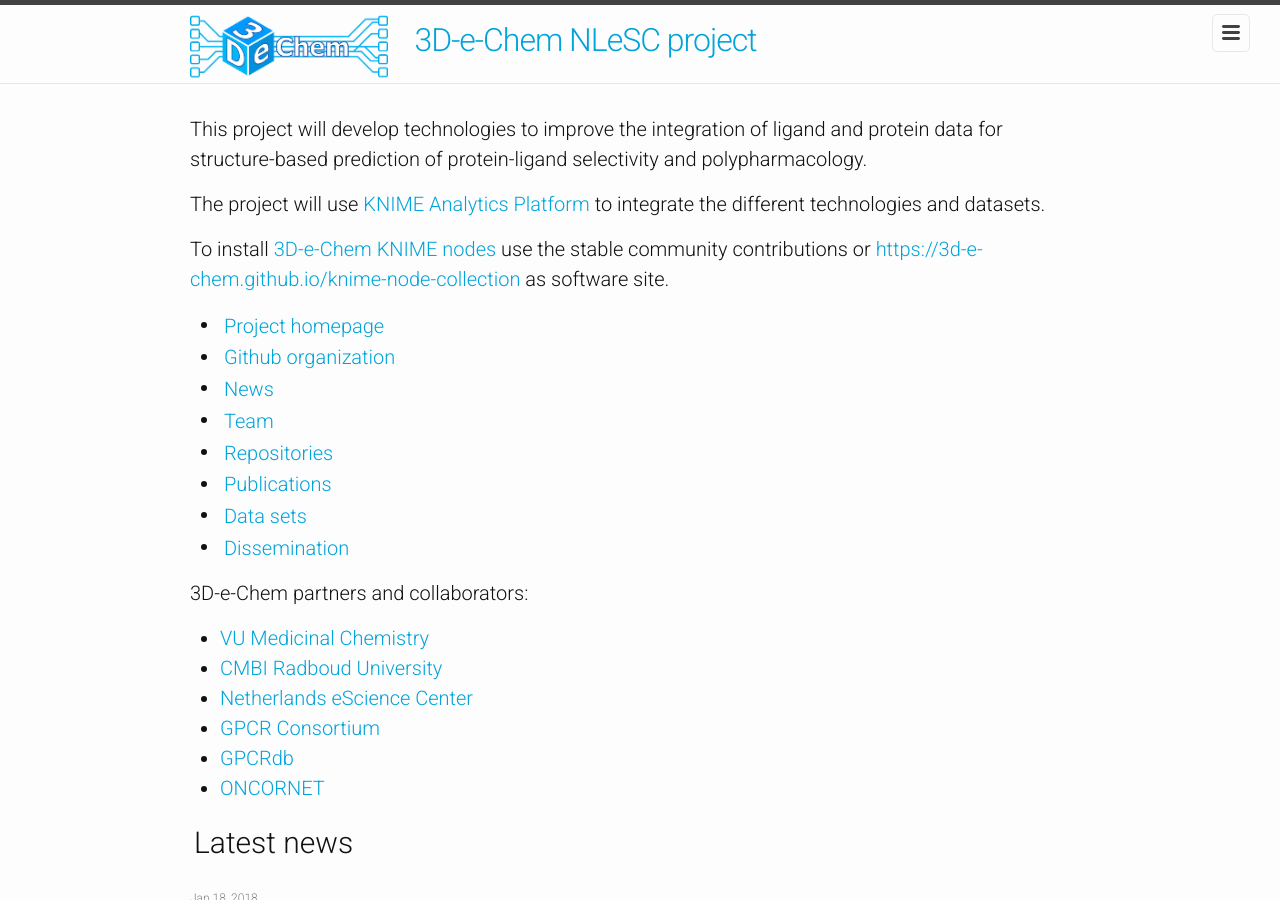
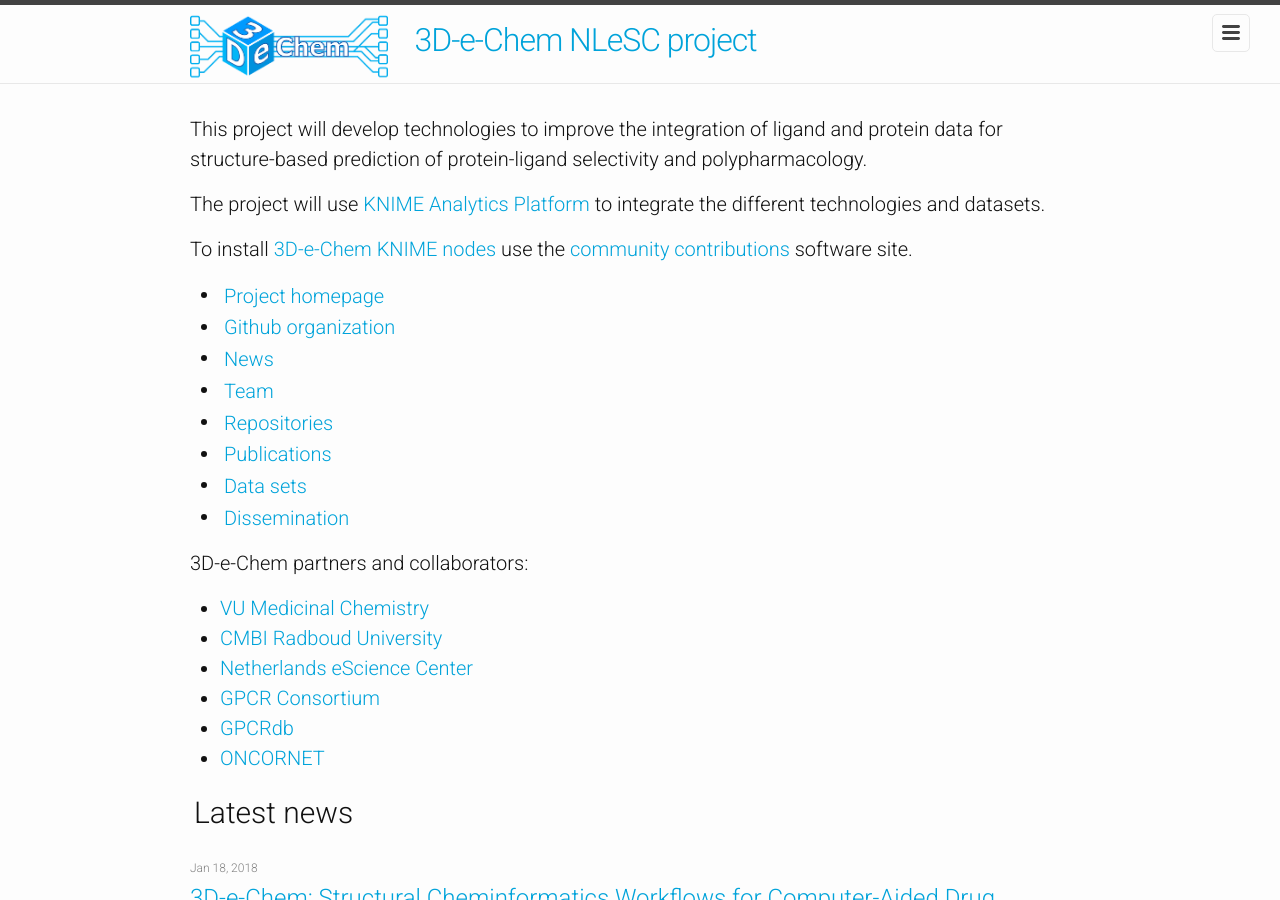
Before and after one commit to 3D-e-Chem/3D-e-Chem.github.io, a Jekyll site: the page built from index.html, in a window 1280 px wide and 900 px high. Built offline with Jekyll 4.4.1, drawn with Linux system fonts in a browser that asks for light colours; a style sheet for code colours, icons or effects is not loaded.

Commit message:
Only point to community contributions

```diff
--- a/index.html
+++ b/index.html
@@ -8,9 +8,9 @@
     <a href="http://www.knime.org">KNIME Analytics Platform</a> to integrate the different technologies and datasets.</p>
 
 <p>To install
-    <a href="https://www.knime.com/3d-e-chem-nodes-for-knime">3D-e-Chem KNIME nodes</a> use the stable community contributions or
-    <a href="/knime-node-collection">https://3d-e-chem.github.io/knime-node-collection</a> as software site.</p>
-
+    <a href="https://www.knime.com/3d-e-chem-nodes-for-knime">3D-e-Chem KNIME nodes</a> use the
+    <a href="https://www.knime.com/community">community contributions</a> software site.
+</p>
 <ul>
     {% if site.urls.project %}
     <li>
@@ -157,4 +157,3 @@
         <a href="http://pdestrian.vu-compmedchem.nl">PhosphoDiEsterase Structure and ligand Interaction Annotated database</a>
     </li>
 </ul>
-<!-- There are no presentations, videos, screencasts, poster, etc. yet. -->
```
